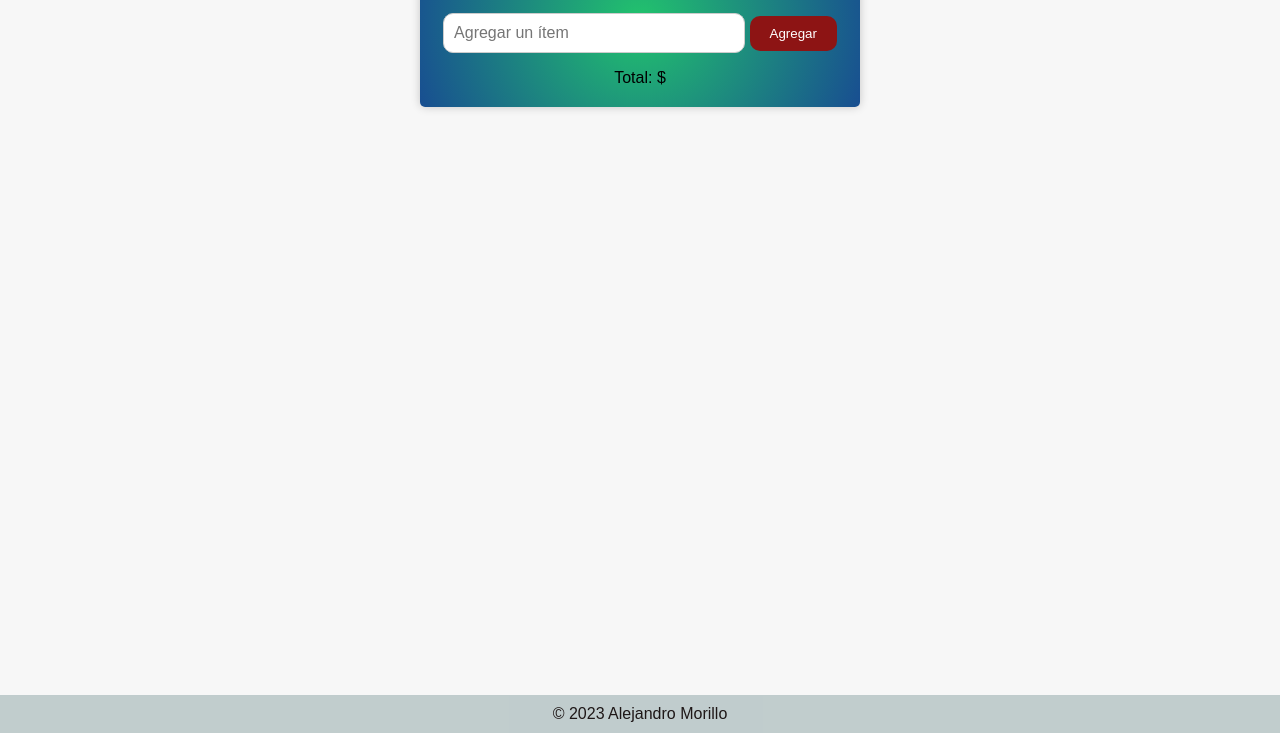
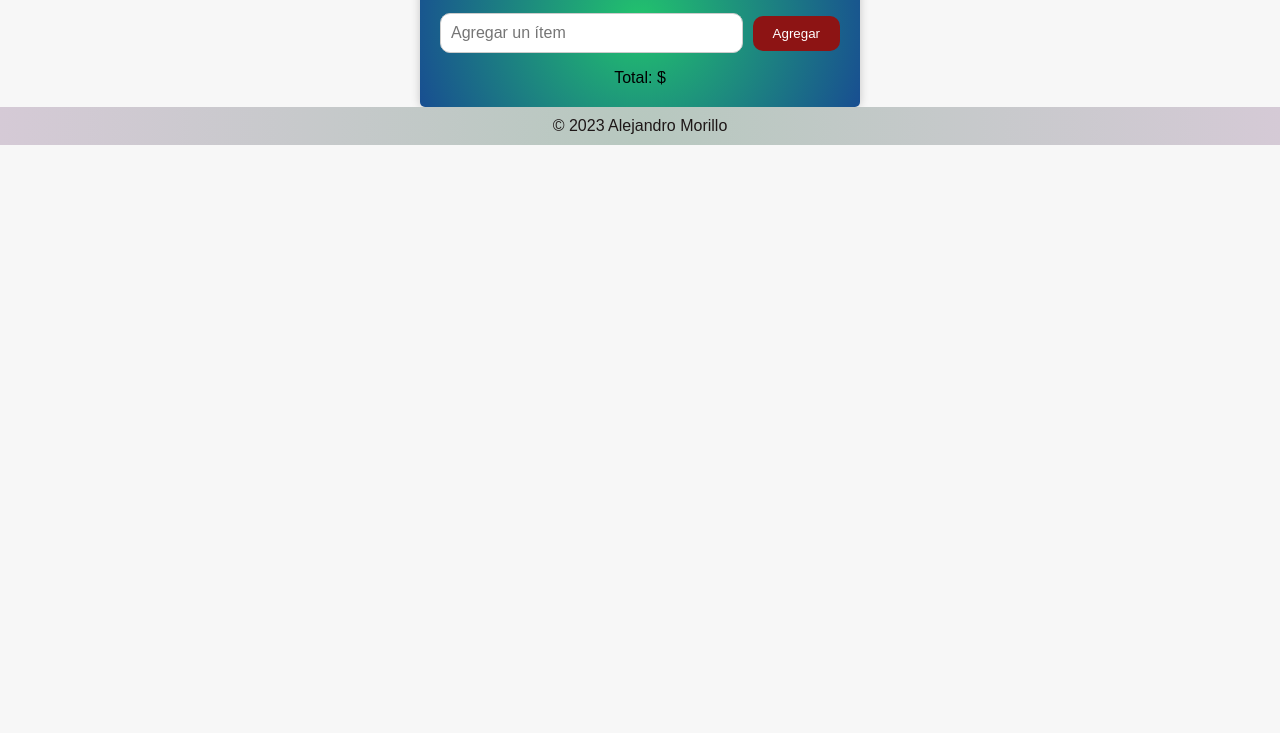
Before and after one commit to alemorillo7/ListaDeCompras, a plain HTML site: page index.html in a window 1280 px wide. Shown: the part 67-800 px from the top of the page. Drawn offline with Linux system fonts and the light colour scheme; a web font is replaced by a local one.

Commit message:
cambie el footer

```diff
--- a/compras.css
+++ b/compras.css
@@ -15,6 +15,8 @@ body {
     box-shadow: 0 0 10px rgba(0, 0, 0, 0.2);
     background: rgb(34,195,109);
     background: radial-gradient(circle, rgba(34,195,109,1) 0%, rgba(24,78,145,1) 100%);
+    display: flex;
+    flex-direction: column;
 }
 
 h1 {
@@ -109,13 +111,13 @@ li {
 
  /* Estilos para el pie de página */
  footer {
-    background-color: #8fa6a785; /* Color de fondo */
+    background: rgb(183,200,191);
+    background: radial-gradient(circle, rgba(183,200,191,1) 0%, rgba(213,202,214,1) 100%);
     color: #1e1717; /* Color del texto */
     text-align: center; /* Alinear el texto al centro */
     padding: 10px 0; /* Espaciado interno */
-    position: absolute;
-    bottom: 0;
-    width: 100%;
+   margin-top: auto;
+
 }
 
 /* Estilos para el enlace de copyright */
@@ -124,8 +126,36 @@ footer a {
     text-decoration: none; /* Eliminar subrayado */
 }
 
-/* Estilos para el contenedor principal */
-.container {
-    /* Ajusta el espaciado inferior para dejar espacio para el pie de página */
-    margin-bottom: 50px; /* Ajusta según sea necesario */
+
+/* Estilos para el contenedor del campo de entrada y el botón */
+.input-container {
+    display: flex;
+    align-items: center; /* Centra verticalmente los elementos */
 }
+
+/* Estilos para el contenedor del campo de entrada y el botón */
+.input-container {
+    display: flex;
+    flex-direction: row;
+    align-items: center;
+    gap: 10px; /* Espacio entre el campo de entrada y el botón */
+}
+
+/* Estilos para el campo de entrada de texto */
+#taskInput {
+    flex: 1; /* Toma todo el espacio disponible */
+    padding: 10px;
+    font-size: 16px;
+    border: 1px solid #ccc;
+    border-radius: 10px;
+}
+
+/* Estilos para el botón "Agregar" */
+#addTask {
+    padding: 10px 20px;
+    background-color: #8d1414;
+    color: #fff;
+    border: none;
+    cursor: pointer;
+    border-radius: 10px;
+}
--- a/index.html
+++ b/index.html
@@ -12,17 +12,19 @@
 <body>
     <div class="container">
         <h1>Lista de Compras</h1>
+        <div class="input-container">
             <input type="text" id="taskInput" placeholder="Agregar un ítem">
             <button id="addTask">Agregar</button>
+        </div>
+        <div class="task-list-container">
             <ul id="taskList"></ul>
+        </div>
         <div id="total">Total: $</div>
-
     </div>
 
     <footer>
         &copy; 2023 Alejandro Morillo
     </footer>
-
     <script src="compras.js"></script>
 </body>
 </html>
```
Lines whose indentation alone changed are shown as unchanged.
